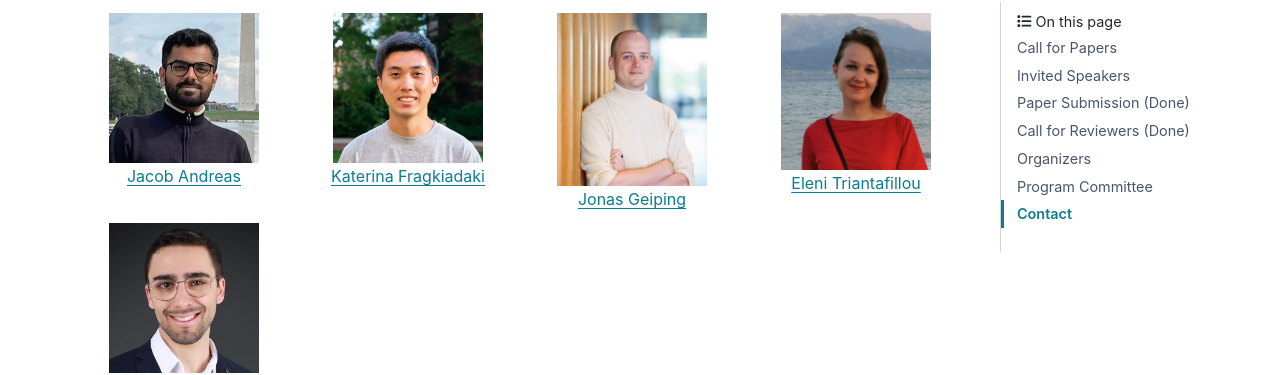
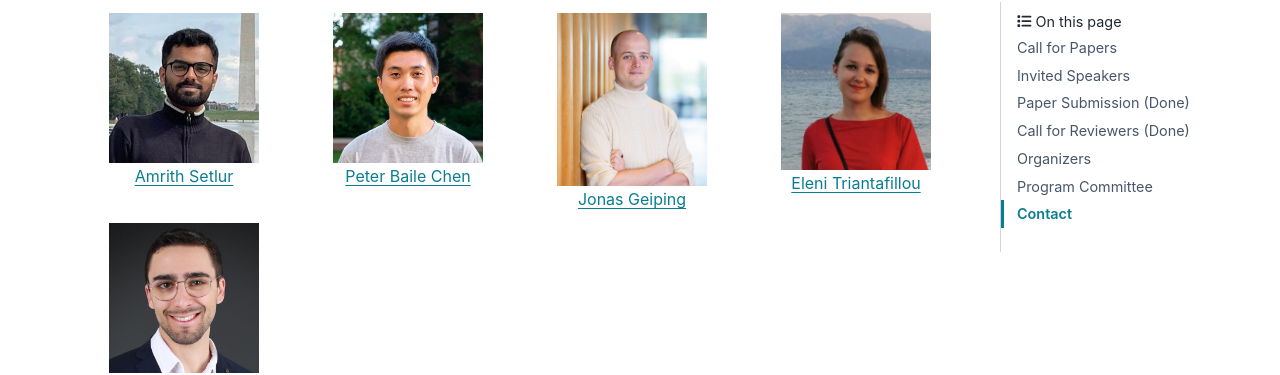
Before and after one commit to ttu-iclr2026/ttu-iclr2026.github.io, a Sphinx documentation site: the page built from docs/source/index.rst, in a window 1280 px wide and 900 px high, scrolled down 1339 px. Shown: the part 94-469 px from the top of the window. Built offline with Sphinx 7.4.7 and the PyData theme 0.15.4, drawn with Linux system fonts in a browser that asks for light colours; the version number could not be read and is left out.

Commit message:
fix speaker names

```diff
--- a/docs/source/speakers.html
+++ b/docs/source/speakers.html
@@ -2,12 +2,12 @@
     <div>
         <img alt="Amrith Setlur" src="_static/speakers/amrith_setlur.jpg">
         <br>
-        <a href="https://ars22.github.io/">Jacob Andreas</a>
+        <a href="https://ars22.github.io/">Amrith Setlur</a>
     </div>
     <div>
         <img alt="Peter Baile Chen" src="_static/speakers/peter_baile_chen.jpg">
         <br>
-        <a href="https://peterbaile.github.io/">Katerina Fragkiadaki</a>
+        <a href="https://peterbaile.github.io/">Peter Baile Chen</a>
     </div>
     <div>
         <img alt="Jonas Geiping" src="_static/speakers/jonas_geiping.jpg">
```
